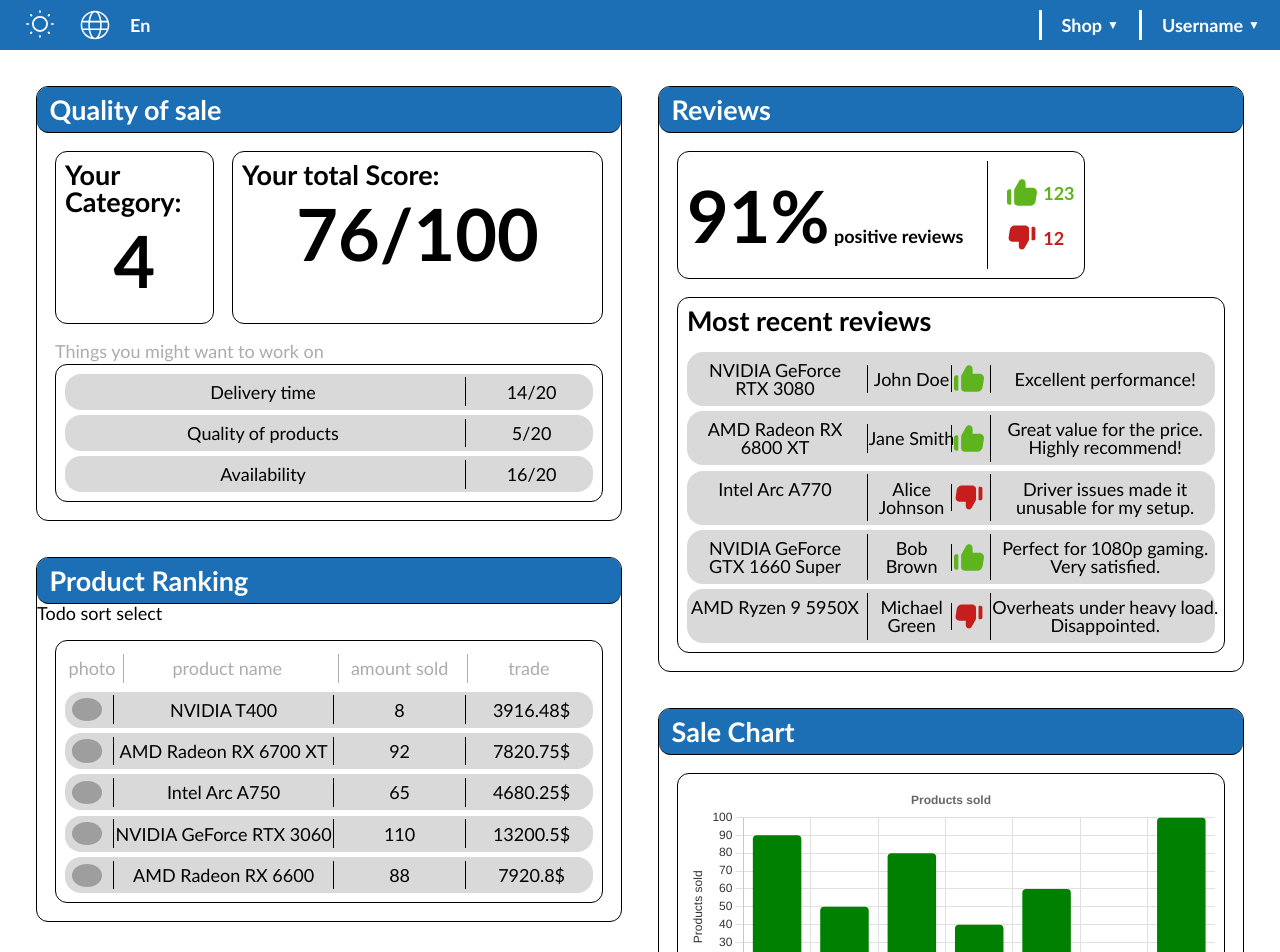
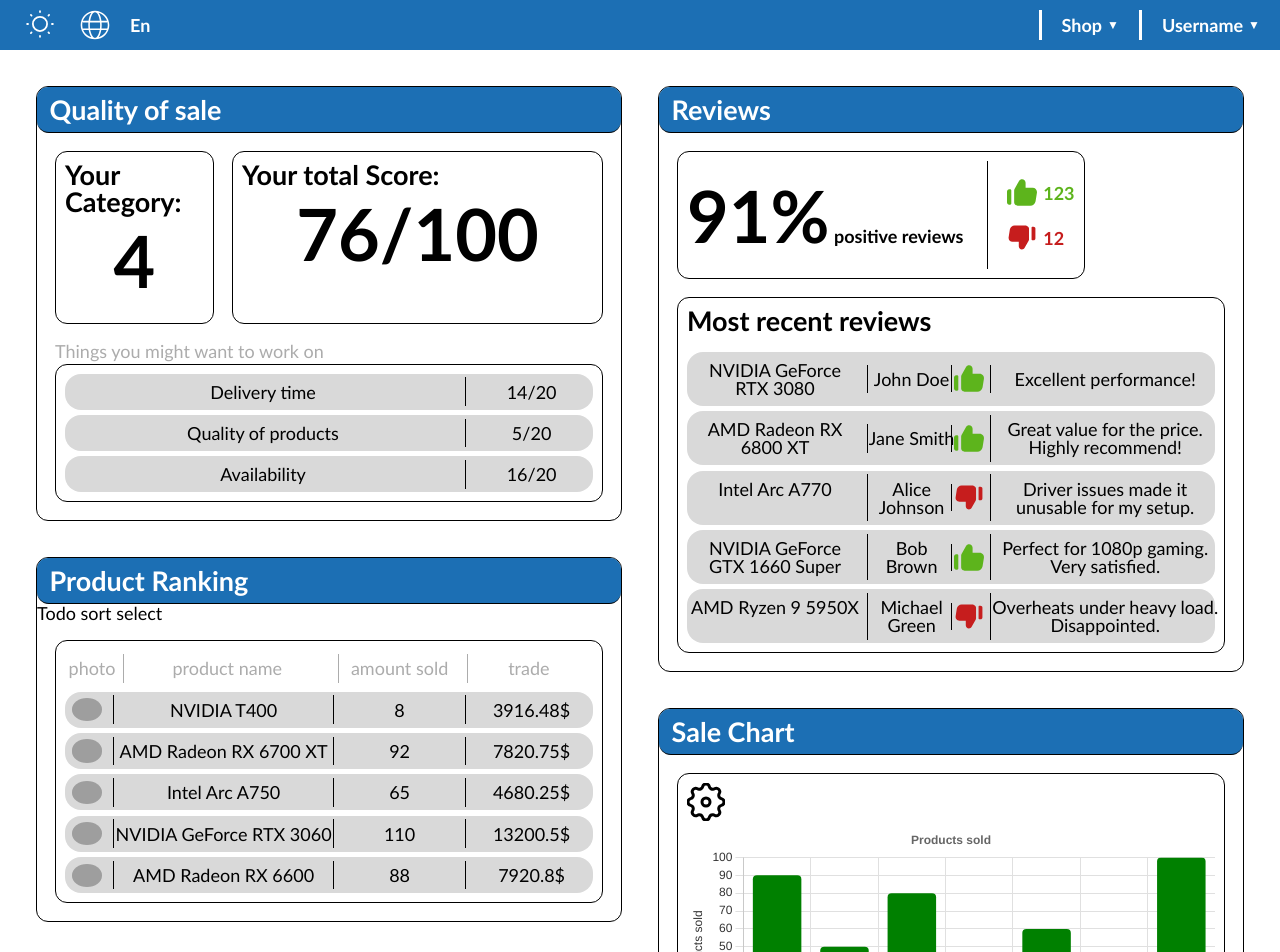
Before and after one commit to Namlev1/react-dashboard, a React (Vite) app: page / in a window 1280 px wide. Shown: the top 952 px of the page. Built offline with nearby package versions, Linux system fonts and the light colour scheme; grey boxes are pictures that could not be loaded; the HTML template or start-up script is replaced by a standard one.

Commit message:
Added gear icon to chart

```diff
--- /dev/null
+++ b/src/assets/components/widgets/saleChart/SaleChart.css
@@ -0,0 +1,3 @@
+.gear-icon {
+    filter: invert(var(--gear-icon-color));
+}
--- a/src/assets/components/widgets/saleChart/saleChart.jsx
+++ b/src/assets/components/widgets/saleChart/saleChart.jsx
@@ -1,11 +1,6 @@
 import WidgetTitleBar from '../../atoms/WidgetTitleBar/WidgetTitleBar.jsx'
-
-import { useSelector } from 'react-redux'
-import styles from "../reviews/Reviews.module.css";
-import LikeIcon from "../../atoms/Icons/LikeIcon.svg";
-import DislikeIcon from "../../atoms/Icons/DislikeIcon.svg";
-import Table from "../../molecules/Table/Table.jsx";
-import TableEntry from "../../molecules/Table/TableEntry.jsx";
+import GearIcon from '../../atoms/Icons/GearIcon.svg';
+import './SaleChart.css'
 import { Bar } from "react-chartjs-2";
 import {
   Chart as ChartJS,
@@ -16,11 +11,13 @@
   Tooltip,
   Legend,
 } from "chart.js";
+import LanguageIcon from "../../atoms/Icons/LanguageIcon.svg";
+import React from "react";
 
 // Rejestracja modułów Chart.js
 ChartJS.register(CategoryScale, LinearScale, BarElement, Title, Tooltip, Legend);
 
-const SaleChart = (props) => {
+const SaleChart = () => {
   // Dane dla wykresu
   const data = {
     labels: ["mon", "tue", "wed", "thu", "fri", "sat", "sun"],
@@ -81,7 +78,10 @@
         <WidgetTitleBar text={'Sale Chart'} />
         <div className={"widget-content"}>
           <div className={"widget-frame"}>
+            <img src={GearIcon} alt="Gear Icon" className="gear-icon"/>
             <Bar data={data} options={options} />
+
+
           </div>
         </div>
       </div>
--- a/src/index.css
+++ b/src/index.css
@@ -17,6 +17,7 @@
   --widget-headline: #ffffff;
   --text: #000000;
   --text-opaque: #acacac;
+  --gear-icon-color: 0%;
 }
 
 .dark-mode {
@@ -26,6 +27,7 @@
   --table-hover: #404040;
   --table-text-color: #ffffff;
   --text: #ffffff;
+  --gear-icon-color: 100%;
 }
 
 
```
Also changed, not shown: src/assets/components/atoms/Icons/GearIcon.svg (added), src/assets/components/widgets/saleChart/SaleChart.module.css (deleted).
